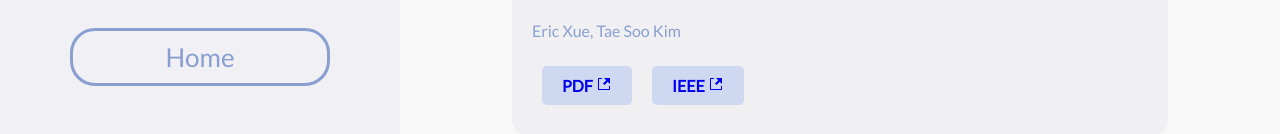
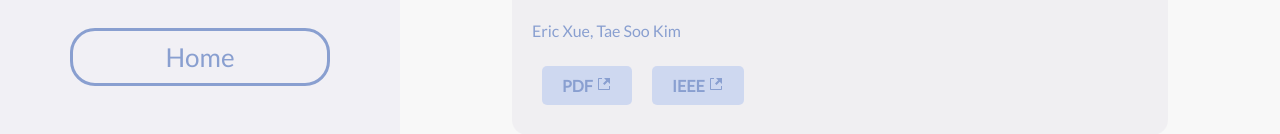
Before and after one commit to yumozi/personal-website, a Next.js app: page /research in a window 1280 px wide. Shown: the part 459-593 px from the top of the page. Built offline with nearby package versions, Linux system fonts and the light colour scheme.

Commit message:
Update Paper.module.css

```diff
--- a/styles/Paper.module.css
+++ b/styles/Paper.module.css
@@ -37,6 +37,10 @@
     text-decoration: none;
 }
 
+.links a:link {
+    color: inherit;
+}
+
 .links a:visited {
     color: inherit;
 }
```
